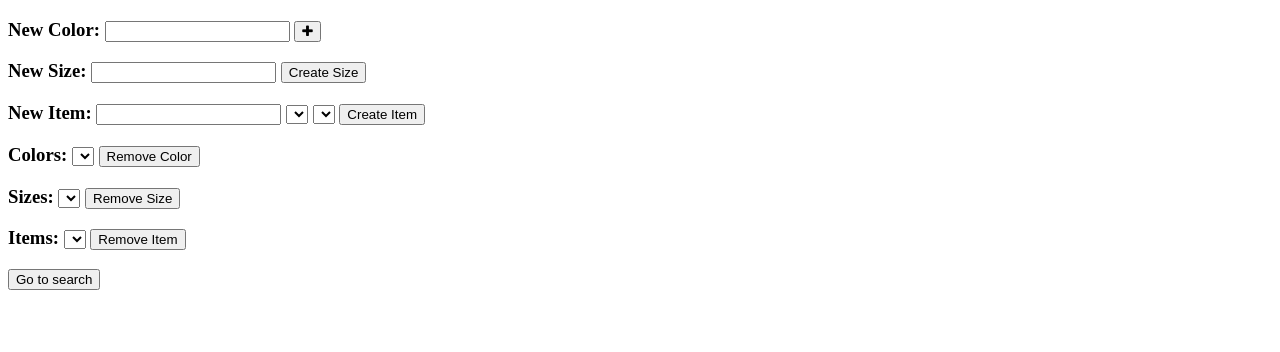
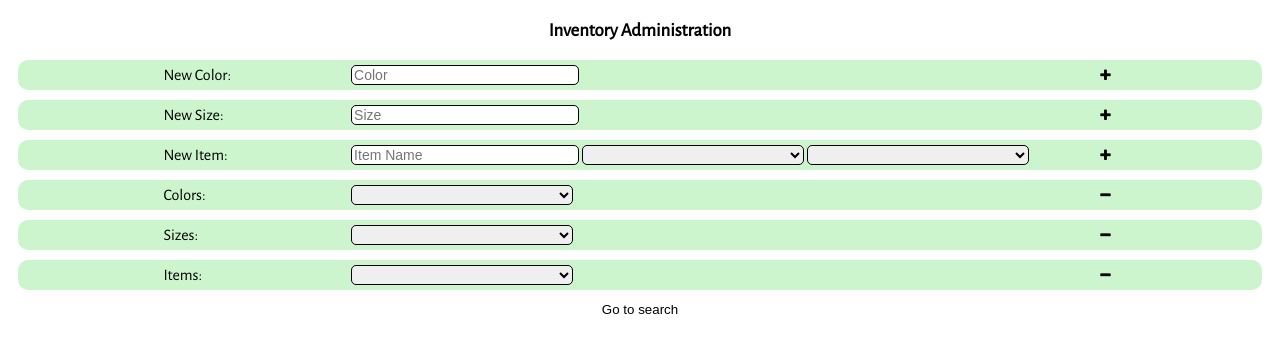
Before and after one commit to j-fro/doIHaveThisUpgrade, a website: page views/index.html in a window 1280 px wide. Both pictures are taken after a click on the button "Go to admin". Drawn offline with nearby package versions, Linux system fonts and the light colour scheme; no server answers; files whose address does not match are found by name.

Commit message:
final styling

```diff
--- a/public/css/style.css
+++ b/public/css/style.css
@@ -0,0 +1,70 @@
+@import url('https://fonts.googleapis.com/css?family=Alegreya+Sans');
+body {
+    font-family: 'Alegreya Sans', sans-serif;
+    font-size: 16px;
+    text-align: center;
+}
+
+button {
+    border: none;
+    background-color: rgba(0,0,0,0);
+}
+
+button:hover {
+    cursor: pointer;
+}
+
+i.fa {
+    font-style: normal;
+}
+
+#switchToSearch:hover, #switchToAdmin:hover, #searchButton:hover {
+    color: blue;
+}
+
+.add-button:hover {
+    color: green;
+    font-weight: bold;
+}
+
+.remove-button:hover {
+    color: red;
+    font-weight: bold;
+}
+
+.admin-group {
+    margin: 10px;
+    padding: 5px;
+    background-color: rgba(130,230,130,.4);
+    border-radius: 10px;
+}
+
+.admin-input {
+    text-align: left;
+    width: 60%;
+    display: inline-block;
+}
+
+input, select {
+    width: 30%;
+    border: 1px solid black;
+    border-radius: 5px;
+    font-size: 14px;
+}
+
+.admin-label {
+    width: 15%;
+    text-align: left;
+    display: inline-block;
+}
+
+#searchResults {
+    display: inline-block;
+    width: 60%;
+    text-align: left;
+    list-style: none;
+}
+
+#searchResults h3 {
+    text-align: center;
+}
--- a/public/scripts/client.js
+++ b/public/scripts/client.js
@@ -21,12 +21,15 @@ function enable() {
     $('#removeItemButton').on('click', removeItem);
     $('#searchButton').on('click', searchItems);
     $('#switchToSearch').on('click', function() {
-        $('.admin').slideUp();
-        $('.search').show();
+        $('.admin').fadeOut('fast', function() {
+            $('.search').slideDown();
+        });
+
     });
     $('#switchToAdmin').on('click', function() {
-        $('.admin').slideDown();
-        $('.search').hide();
+        $('.search').fadeOut('fast', function() {
+            $('.admin').slideDown();
+        });
     });
 }
 
@@ -77,7 +80,7 @@ function searchItems() {
 function displayResults(items) {
     var htmlString = '<h3>Search Results</h3>';
     items.forEach(function(item) {
-        htmlString += '<li>' + item.name + ': ' + item.size + ' and ' + item.color + '</li>';
+        htmlString += '<li class="admin-group">' + item.name + ': ' + item.size + ' and ' + item.color + '</li>';
     });
     $('#searchResults').html(htmlString);
 }
--- a/views/index.html
+++ b/views/index.html
@@ -12,41 +12,69 @@
 
 <body>
     <section class="admin">
-        <h3>New Color:
-            <input type="text" id="newColorIn">
-            <button type="button" id="newColorButton"><i class="fa fa-plus"></i></button>
-        </h3>
-        <h3>New Size:
-            <input type="text" id="newSizeIn">
-            <button type="button" id="newSizeButton">Create Size</button>
-        </h3>
-        <h3>New Item:
-            <input type="text" id="newItemNameIn">
+        <h3>Inventory Administration</h3>
+        <div class="admin-group">
+            <span class="admin-label">New Color:</span>
+            <div class="admin-input">
+                <input type="text" id="newColorIn" placeholder="Color">
+            </div>
+            <button type="button" id="newColorButton" class="add-button"><i class="fa fa-plus"></i></button>
+
+        </div>
+        <div class="admin-group">
+            <span class="admin-label">New Size:</span>
+            <div class="admin-input">
+                <input type="text" id="newSizeIn" placeholder="Size">
+            </div>
+            <button type="button" id="newSizeButton" class="add-button"><i class="fa fa-plus"></i></button>
+
+        </div>
+        <div class="admin-group">
+            <span class="admin-label">New Item:</span>
+            <div class="admin-input">
+                <input type="text" id="newItemNameIn" placeholder="Item Name">
                 <select id="newItemColorIn" class="color-select"></select>
                 <select id="newItemSizeIn" class="size-select"></select>
-            <button type="button" id="newItemButton">Create Item</button>
-        </h3>
-        <h3>Colors:
+            </div>
+            <button type="button" id="newItemButton" class="add-button"><i class="fa fa-plus"></i></button>
+        </div>
+        <div class="admin-group">
+            <span class="admin-label">Colors:</span>
+            <div class="admin-input">
                 <select id="colorToRemove" class="color-select"></select>
-            <button type="button" id="removeColorButton">Remove Color</button>
-        </h3>
-        <h3>Sizes:
+            </div>
+            <button type="button" id="removeColorButton" class="remove-button"><i class="fa fa-minus"></i></button>
+
+        </div>
+        <div class="admin-group">
+            <span class="admin-label">Sizes:</span>
+            <div class="admin-input">
                 <select id="sizeToRemove" class="size-select"></select>
-            <button type="button" id="removeSizeButton">Remove Size</button>
-        </h3>
-        <h3>Items:
+            </div>
+            <button type="button" id="removeSizeButton" class="remove-button"><i class="fa fa-minus"></i></button>
+
+        </div>
+        <div class="admin-group">
+            <span class="admin-label">Items:</span>
+            <div class="admin-input">
                 <select id="itemToRemove" class="item-select"></select>
-            <button type="button" id="removeItemButton">Remove Item</button>
-        </h3>
+            </div>
+            <button type="button" id="removeItemButton" class="remove-button"><i class="fa fa-minus"></i></button>
+
+        </div>
         <button id="switchToSearch">Go to search</button>
     </section>
     <section class="search">
         <h3>Find an item:</h3>
+        <div class="admin-group">
             <input type="text" id="searchName" placeholder="Item Name">
             <select id="searchColor" class="color-select"></select>
             <select id="searchSize" class="size-select"></select>
-        <button type="button" id="searchButton">Search</button>
+            <button type="button" id="searchButton"><i class="fa fa-search fa-lg"></i></button>
+        </div>
+        <div class="search-div">
             <ul id="searchResults"></ul>
+        </div>
         <button id="switchToAdmin">Go to admin</button>
     </section>
 </body>
```
Lines whose indentation alone changed are shown as unchanged.
